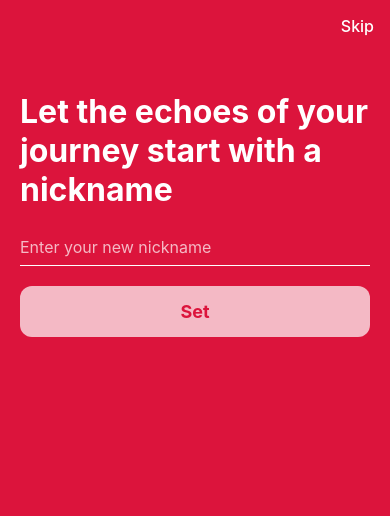
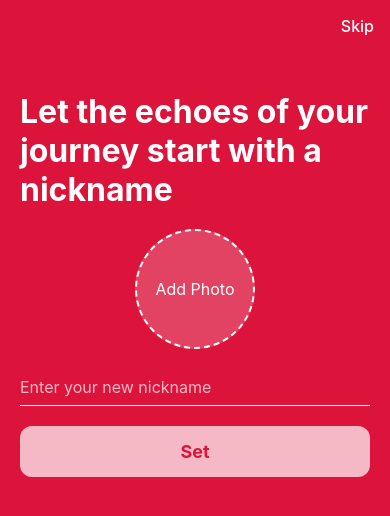
Before and after one commit to Vachek-hooves/NanaimoEchoesVibes, a React Native app: screen /Name in a window 390 px wide. Shown: the top 516 px of the page. Built offline with nearby package versions, Linux system fonts and the light colour scheme.

Commit message:
save name and image

```diff
--- a/screen/Name.js
+++ b/screen/Name.js
@@ -6,17 +6,65 @@ import {
   TouchableOpacity,
   SafeAreaView,
   Dimensions,
+  Image,
 } from 'react-native';
-import React, { useState } from 'react';
+import React, { useState, useEffect } from 'react';
 import { useNavigation } from '@react-navigation/native';
+import AsyncStorage from '@react-native-async-storage/async-storage';
+import { launchImageLibrary } from 'react-native-image-picker';
 
 const Name = () => {
   const [nickname, setNickname] = useState('');
+  const [userImage, setUserImage] = useState(null);
+  const [isExistingUser, setIsExistingUser] = useState(false);
   const navigation = useNavigation();
 
-  const handleSet = () => {
+  useEffect(() => {
+    checkExistingUser();
+  }, []);
+
+  const checkExistingUser = async () => {
+    try {
+      const userData = await AsyncStorage.getItem('userData');
+      if (userData) {
+        const { name, image } = JSON.parse(userData);
+        setNickname(name);
+        setUserImage(image);
+        setIsExistingUser(true);
+      }
+    } catch (error) {
+      console.error('Error checking user data:', error);
+    }
+  };
+
+  const handleImagePick = async () => {
+    const options = {
+      mediaType: 'photo',
+      quality: 0.7,
+    };
+
+    try {
+      const result = await launchImageLibrary(options);
+      if (result.assets && result.assets[0]) {
+        setUserImage(result.assets[0].uri);
+      }
+    } catch (error) {
+      console.error('Error picking image:', error);
+    }
+  };
+
+  const saveUserData = async () => {
     if (nickname.trim()) {
-      navigation.navigate('NavigationMenu');
+      try {
+        const userData = {
+          name: nickname.trim(),
+          image: userImage,
+        };
+        await AsyncStorage.setItem('userData', JSON.stringify(userData));
+        navigation.navigate('NavigationMenu');
+      } catch (error) {
+        console.error('Error saving user data:', error);
+      }
     }
   };
 
@@ -32,8 +80,20 @@ const Name = () => {
 
       <View style={styles.contentContainer}>
         <Text style={styles.header}>
-          Let the echoes of your journey start with a nickname
+          {isExistingUser
+            ? 'Welcome back! Update your profile?'
+            : 'Let the echoes of your journey start with a nickname'}
         </Text>
+
+        <TouchableOpacity style={styles.imageContainer} onPress={handleImagePick}>
+          {userImage ? (
+            <Image source={{ uri: userImage }} style={styles.userImage} />
+          ) : (
+            <View style={styles.imagePlaceholder}>
+              <Text style={styles.imagePlaceholderText}>Add Photo</Text>
+            </View>
+          )}
+        </TouchableOpacity>
 
         <TextInput
           style={styles.input}
@@ -45,10 +105,12 @@ const Name = () => {
 
         <TouchableOpacity
           style={[styles.setButton, !nickname.trim() && styles.setButtonDisabled]}
-          onPress={handleSet}
+          onPress={saveUserData}
           disabled={!nickname.trim()}
         >
-          <Text style={styles.setButtonText}>Set</Text>
+          <Text style={styles.setButtonText}>
+            {isExistingUser ? 'Update' : 'Set'}
+          </Text>
         </TouchableOpacity>
       </View>
     </SafeAreaView>
@@ -107,4 +169,30 @@ const styles = StyleSheet.create({
     fontSize: 18,
     fontWeight: 'bold',
   },
+  imageContainer: {
+    alignSelf: 'center',
+    marginBottom: 20,
+  },
+  userImage: {
+    width: 120,
+    height: 120,
+    borderRadius: 60,
+    borderWidth: 3,
+    borderColor: 'white',
+  },
+  imagePlaceholder: {
+    width: 120,
+    height: 120,
+    borderRadius: 60,
+    backgroundColor: 'rgba(255, 255, 255, 0.2)',
+    justifyContent: 'center',
+    alignItems: 'center',
+    borderWidth: 2,
+    borderColor: 'white',
+    borderStyle: 'dashed',
+  },
+  imagePlaceholderText: {
+    color: 'white',
+    fontSize: 16,
+  },
 });
```
